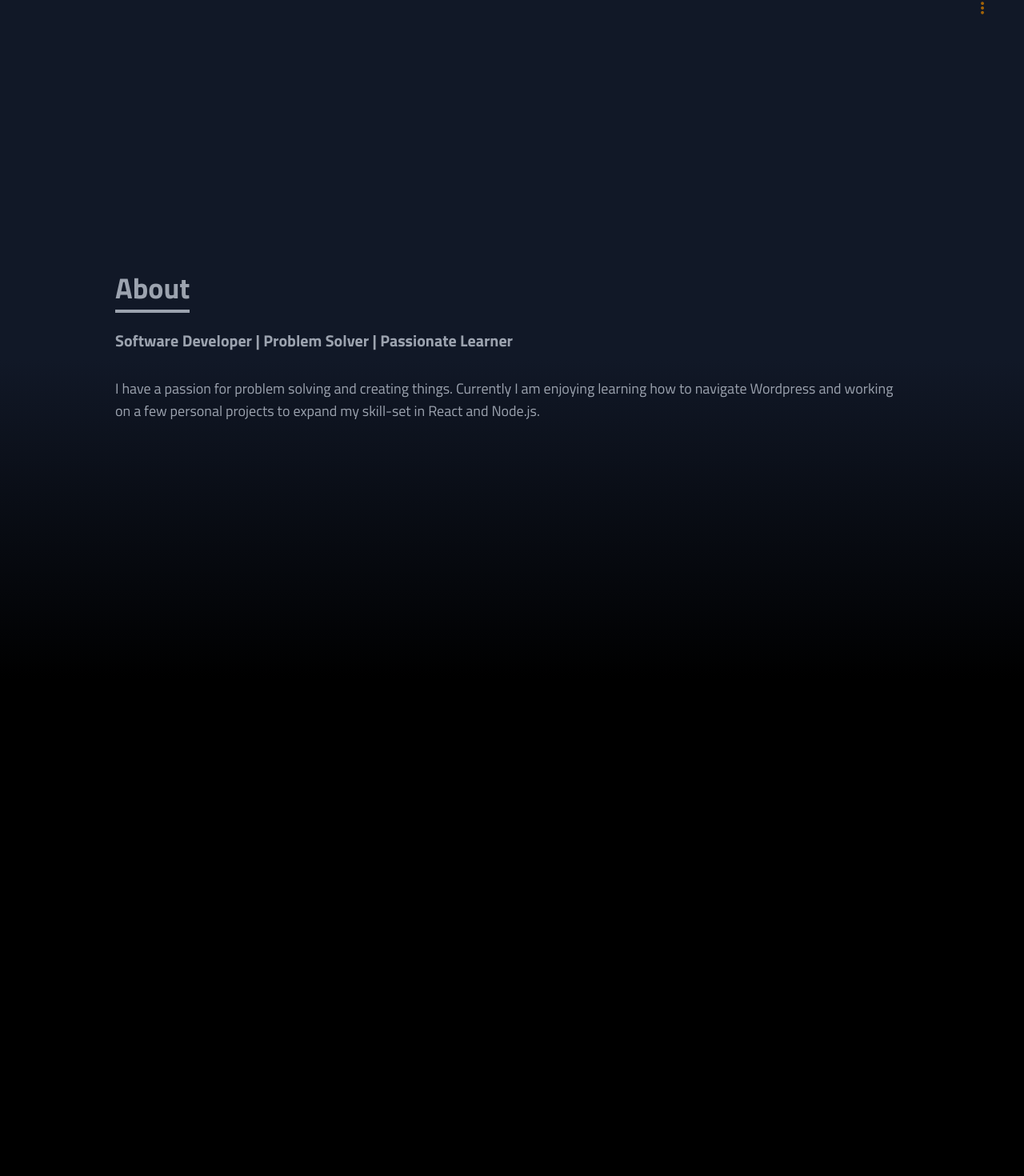
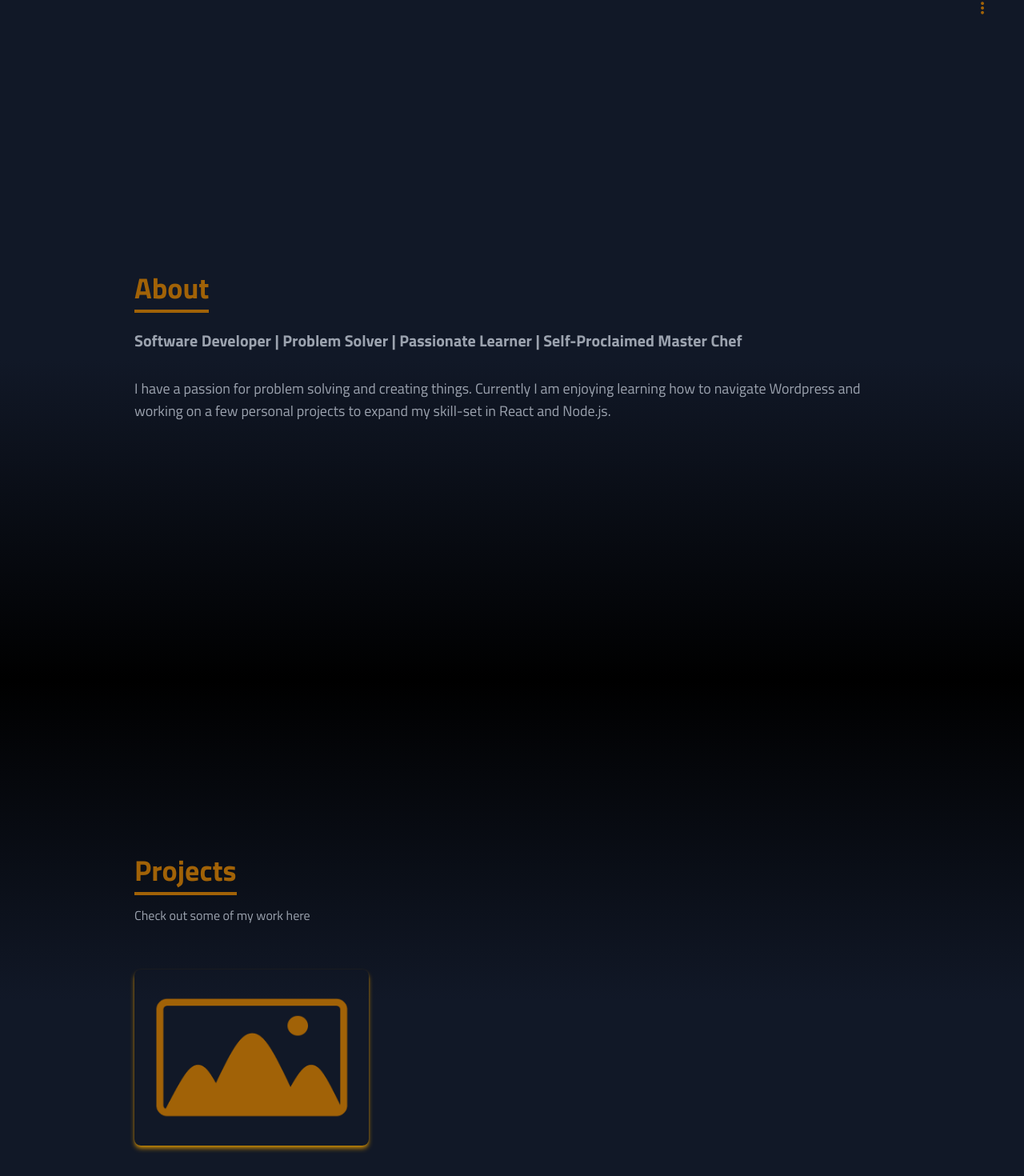
Before and after one commit to angelacollings/portfolio-v1, a React (Create React App) app: page / in a window 1280 px wide. Shown: the part 750-2220 px from the top of the page at 80% size. Before the commit the page ends 1600 px from the top, so only its background shows below. Built offline with nearby package versions, Linux system fonts and the light colour scheme.

Commit message:
add projects component

```diff
--- a/src/App.js
+++ b/src/App.js
@@ -1,6 +1,7 @@
 import About from "./components/About";
 import Home from "./components/Home";
 import NavBar from "./components/NavBar";
+import Projects from "./components/Projects";
 import SocialsBar from "./components/SocialsBar";
 
 function App() {
@@ -9,6 +10,7 @@ function App() {
       <NavBar />
       <Home />
       <About />
+      <Projects />
       <SocialsBar />
     </div>
   );
--- a/src/components/About.jsx
+++ b/src/components/About.jsx
@@ -6,14 +6,15 @@ const About = () => {
       name="about"
       className="h-screen w-full bg-gradient-to-b from-gray-900 via-gray-900 to bg-black"
     >
-      <div className="max-w-screen-lg mx-auto flex flex-col justify-center h-full w-full p-4">
+      <div className="max-w-screen-lg mx-auto flex flex-col justify-center h-full w-full p-10">
         <div className="pb-8">
-          <p className="text-gray-400 text-4xl font-bold inline border-b-4 border-gray-400">
+          <p className="text-yellow-700 text-4xl font-bold inline border-b-4 border-yellow-700">
             About
           </p>
         </div>
         <p className="text-lg sm:text-xl font-bold text-gray-400">
-          Software Developer | Problem Solver | Passionate Learner
+          Software Developer | Problem Solver | Passionate Learner |
+          Self-Proclaimed Master Chef
         </p>
         <p className=" text-gray-400 text-lg py-8 ">
           I have a passion for problem solving and creating things. Currently I
--- /dev/null
+++ b/src/components/Projects.jsx
@@ -0,0 +1,32 @@
+import React from "react";
+import placeHolder from "../assets/placeholder.png";
+
+const Projects = () => {
+  return (
+    <div
+      name="projects"
+      className="bg-gradient-to-b from-black via-gray-900 to-gray-900 w-full text-gray-400 md:h-screen"
+    >
+      <div className="max-w-screen-lg mx-auto flex flex-col justify-center h-full w-full p-10">
+        <div className="pb-8">
+          <p className="text-yellow-700 text-4xl font-bold inline border-b-4 border-yellow-700">
+            Projects
+          </p>
+          <p className="py-6">Check out some of my work here</p>
+        </div>
+        <div className="grid sm:grid-cols-2 md:grid-cols-3 gap-8 px-12 sm:px-0">
+          <div className="shadow-md shadow-yellow-600 rounded-lg">
+            <img
+              src={placeHolder}
+              alt="placeholder"
+              className="rounded-md duration-200 hover:scale-105"
+            />
+            <div>{/* <p>Project Name</p> */}</div>
+          </div>
+        </div>
+      </div>
+    </div>
+  );
+};
+
+export default Projects;
```
Also changed, not shown: src/assets/placeholder.png (added).
